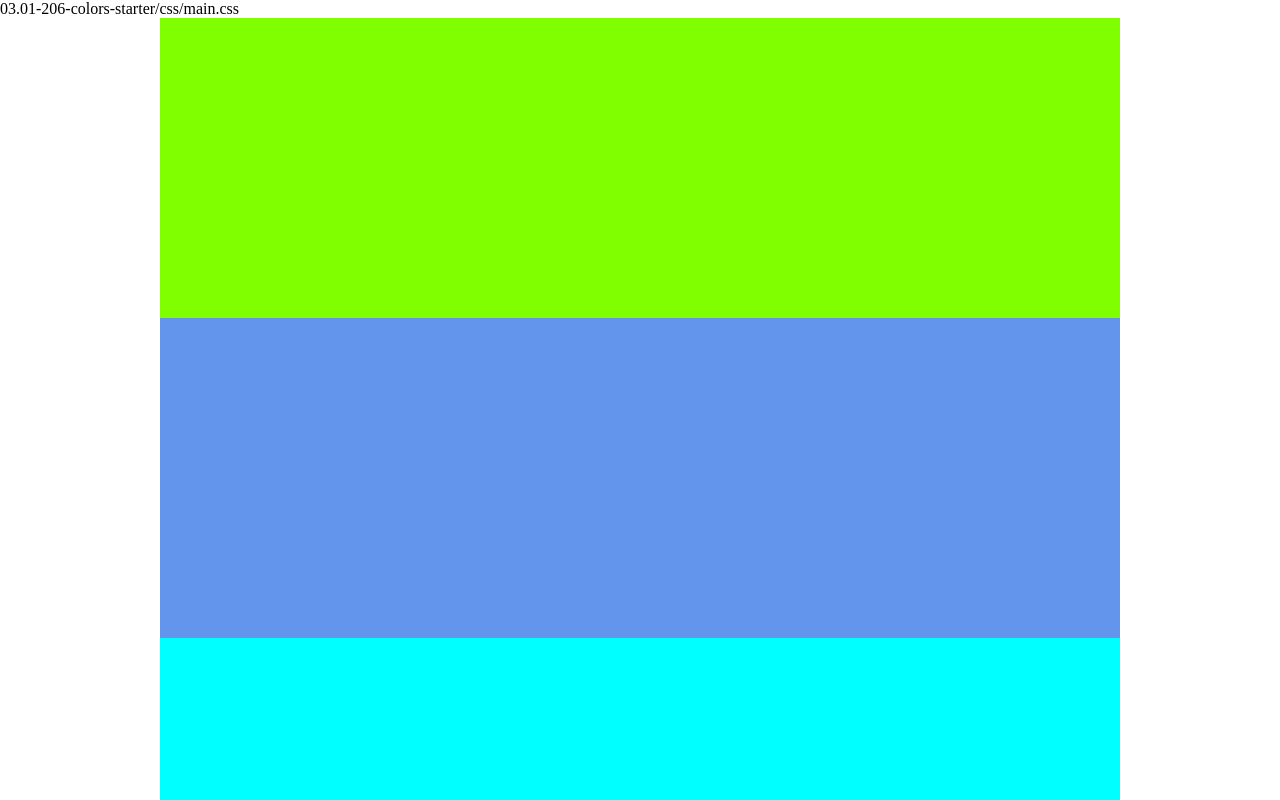
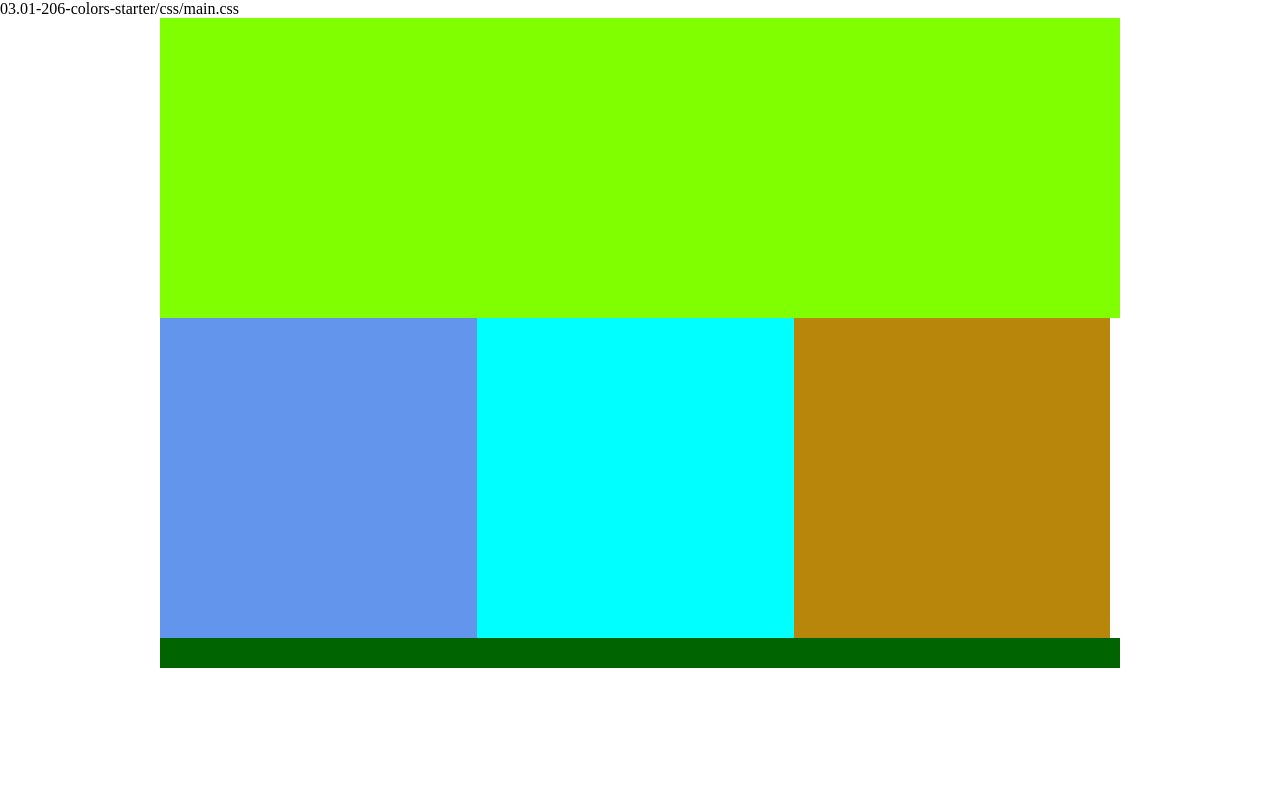
Before and after one commit to PaulScholz/206-colors-starter, a plain HTML site: page index.html in a window 1280 px wide. Shown: the top 800 px of the page. Drawn offline with Linux system fonts and the light colour scheme.

Commit message:
Edit column for tablet and desktop

```diff
--- a/css/main.css
+++ b/css/main.css
@@ -64,14 +64,17 @@ footer {
   }
 
   #column-1 {
+    width:100%;
     background-color:#7FFFD4 ;
   }
 
   #column-2 {
+    width:50%;
     background-color:#FFE4C4 ;
   }
 
   #column-3 {
+    width:50%;
     background-color:#0000FF ;
   }
 
@@ -89,15 +92,18 @@ footer {
   }
 
   #column-1 {
+    width:33%;
     background-color:#6495ED ;
   }
 
   #column-2 {
+    width:33%;
     background-color:#00FFFF ;
   }
 
   #column-3 {
-    background-color:#B8860B ;
+
+    width:33%;background-color:#B8860B ;
   }
 
   footer {
```
